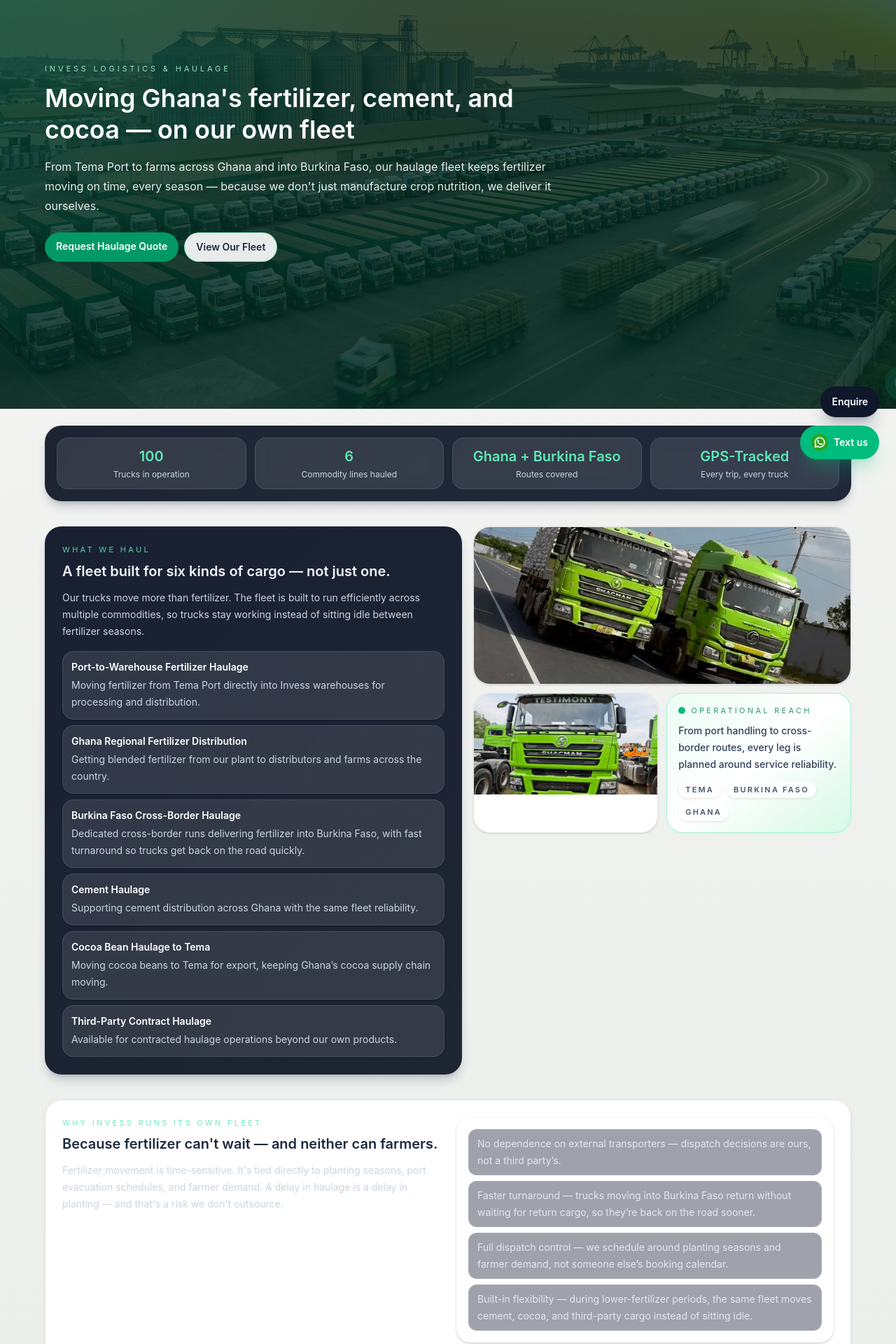
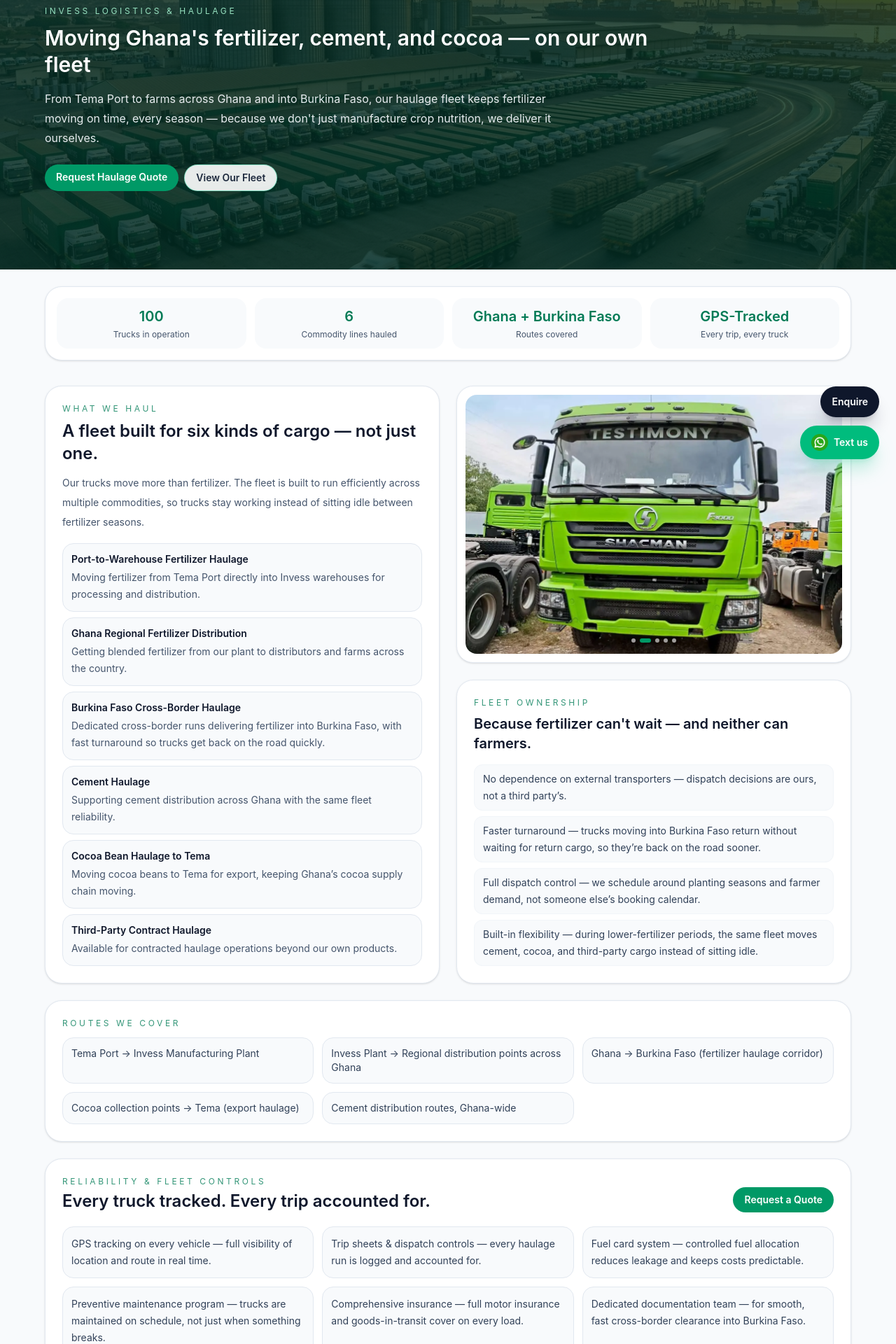
Before and after one commit to InvessAgric/manufacturing, a React (Vite) app: page /fleet in a window 1280 px wide. Shown: the part 120-2040 px from the top of the page at 70% size. Built offline with nearby package versions, Linux system fonts and the light colour scheme.

Commit message:
fleet update

```diff
--- a/src/pages/Fleet.jsx
+++ b/src/pages/Fleet.jsx
@@ -1,5 +1,6 @@
+import { useState, useEffect } from 'react'
 import {
-
+  facilityMainImage,
   fleetBg,
   truckImage,
   truckImage1,
@@ -14,21 +15,25 @@
   truckImage10
 } from '../assets/assetRegistry'
 
-const fleetImages = [
-  { src: truckImage, alt: 'Invess haulage truck' },
-  { src: truckImage1, alt: 'Invess fleet vehicle' },
-  { src: truckImage2, alt: 'Invess logistics truck' },
-  { src: truckImage3, alt: 'Invess cargo truck' },
-  { src: truckImage4, alt: 'Invess transport logistics' },
-  { src: truckImage5, alt: 'Invess fleet operations' },
-  { src: truckImage6, alt: 'Invess haulage support vehicle' },
-  { src: truckImage7, alt: 'Invess distribution truck' },
-  { src: truckImage8, alt: 'Invess truck on route' },
-  { src: truckImage9, alt: 'Invess delivery truck' },
-  { src: truckImage10, alt: 'Invess truck fleet view' }
+const carouselImages = [
+  truckImage,
+  truckImage1,
+  truckImage2,
+  truckImage3,
+  truckImage4
 ]
 
 export default function Fleet() {
+  const [currentIndex, setCurrentIndex] = useState(0)
+
+  useEffect(() => {
+    const timer = setInterval(() => {
+      setCurrentIndex((prevIndex) => (prevIndex + 1) % carouselImages.length)
+    }, 4000) // Changes image every 4 seconds
+
+    return () => clearInterval(timer)
+  }, [])
+
   const highlights = [
     { value: '100', label: 'Trucks in operation' },
     { value: '6', label: 'Commodity lines hauled' },
@@ -70,118 +75,124 @@
   ]
 
   return (
-    <div className="min-h-screen bg-[linear-gradient(180deg,_#f5f5f4_0%,_#e8ece8_100%)] text-slate-800">
+    <div className="min-h-screen bg-slate-50 text-slate-900">
+      {/* Header Banner */}
       <section
-        className="relative flex min-h-[88vh] items-center overflow-hidden px-6 py-24 text-white sm:px-8 lg:px-10"
+        className="relative overflow-hidden px-6 py-24 pt-28 text-white sm:py-28 sm:pt-32"
         style={{ backgroundImage: `linear-gradient(rgba(2, 44, 34, 0.78), rgba(2, 44, 34, 0.82)), url(${fleetBg})`, backgroundSize: 'cover', backgroundPosition: 'center' }}
       >
-        <div className="absolute inset-0 bg-[radial-gradient(circle_at_top_left,_rgba(16,185,129,0.22),_transparent_40%)]" />
-        <div className="relative mx-auto w-full max-w-6xl">
-          <div className="max-w-3xl">
-            <p className="text-[11px] uppercase tracking-[0.35em] text-emerald-200/90">Invess Logistics &amp; Haulage</p>
-            <h1 className="mt-3 text-2xl font-semibold leading-tight sm:text-3xl lg:text-4xl">
+        <div className="mx-auto max-w-6xl">
+          <p className="text-xs uppercase tracking-[0.3em] text-emerald-200/90">Invess Logistics &amp; Haulage</p>
+          <h1 className="mt-3 max-w-4xl text-2xl font-semibold leading-tight sm:text-3xl">
             Moving Ghana&apos;s fertilizer, cement, and cocoa — on our own fleet
           </h1>
-            <p className="mt-4 text-sm leading-7 text-slate-100/95 sm:text-[15px] lg:text-base">
+          <p className="mt-4 max-w-3xl text-sm leading-7 text-slate-100/95 sm:text-base">
             From Tema Port to farms across Ghana and into Burkina Faso, our haulage fleet keeps fertilizer moving on time, every season — because we don&apos;t just manufacture crop nutrition, we deliver it ourselves.
           </p>
 
           <div className="mt-6 flex flex-wrap gap-2">
-              <a href="/contact" className="rounded-full bg-emerald-600 px-4 py-2.5 text-sm font-semibold text-white transition hover:bg-emerald-500">
+            <a href="/contact" className="rounded-full bg-emerald-600 px-4 py-2 text-sm font-semibold text-white transition hover:bg-emerald-500">
               Request Haulage Quote
             </a>
-              <a href="#fleet-overview" className="rounded-full border border-emerald-400/40 bg-white/90 px-4 py-2.5 text-sm font-semibold text-slate-800 transition hover:bg-white">
+            <a href="#fleet-overview" className="rounded-full border border-emerald-400/40 bg-white/90 px-4 py-2 text-sm font-semibold text-slate-800 transition hover:bg-white">
               View Our Fleet
             </a>
           </div>
         </div>
-        </div>
       </section>
 
+      {/* Highlights Grid */}
       <section id="fleet-overview" className="px-6 py-6">
         <div className="mx-auto max-w-6xl">
-          <div className="grid gap-3 rounded-[1.5rem] border border-slate-800/10 bg-[linear-gradient(135deg,_rgba(17,24,39,0.95)_0%,_rgba(15,23,42,0.92)_100%)] p-4 shadow-lg shadow-slate-900/20 grid-cols-2 lg:grid-cols-4">
+          <div className="grid gap-3 rounded-[1.5rem] border border-slate-200 bg-white p-4 shadow-sm sm:grid-cols-2 lg:grid-cols-4">
             {highlights.map((item) => (
-              <div key={item.label} className="rounded-2xl border border-white/10 bg-white/10 p-3 text-center backdrop-blur-sm">
-                <p className="text-xl font-semibold text-emerald-300">{item.value}</p>
-                <p className="mt-1 text-xs text-slate-300">{item.label}</p>
+              <div key={item.label} className="rounded-2xl bg-slate-50 p-3 text-center">
+                <p className="text-xl font-semibold text-emerald-700">{item.value}</p>
+                <p className="mt-1 text-xs text-slate-600">{item.label}</p>
               </div>
             ))}
           </div>
         </div>
       </section>
 
+      {/* Main Core Layout */}
       <section className="px-6 py-3">
-        <div className="mx-auto grid max-w-6xl gap-4 lg:grid-cols-[1.05fr_0.95fr] lg:items-start">
-          <div className="rounded-[1.5rem] border border-slate-800/10 bg-[linear-gradient(135deg,_rgba(15,23,42,0.96)_0%,_rgba(17,24,39,0.94)_100%)] p-5 text-slate-100 shadow-lg shadow-slate-900/20 sm:p-6">
-            <p className="text-[11px] uppercase tracking-[0.3em] text-emerald-300/90">What we haul</p>
-            <h2 className="mt-2 text-lg font-semibold sm:text-xl">A fleet built for six kinds of cargo — not just one.</h2>
-            <p className="mt-3 text-sm leading-6 text-slate-300">
+        <div className="mx-auto grid max-w-6xl gap-6 lg:grid-cols-2 lg:items-start">
+
+          {/* Column 1: What we haul */}
+          <div className="rounded-[1.5rem] border border-slate-200 bg-white p-6 shadow-sm">
+            <p className="text-xs uppercase tracking-[0.3em] text-emerald-700/80">What we haul</p>
+            <h2 className="mt-2 text-xl font-semibold sm:text-2xl">A fleet built for six kinds of cargo — not just one.</h2>
+            <p className="mt-3 leading-7 text-sm text-slate-600">
               Our trucks move more than fertilizer. The fleet is built to run efficiently across multiple commodities, so trucks stay working instead of sitting idle between fertilizer seasons.
             </p>
 
             <ul className="mt-4 space-y-2">
               {services.map((service) => (
-                <li key={service.title} className="rounded-2xl border border-white/10 bg-white/10 px-3 py-3 text-sm text-slate-200 shadow-sm shadow-slate-950/20">
-                  <p className="font-semibold text-white">{service.title}</p>
-                  <p className="mt-1 leading-6 text-slate-300">{service.text}</p>
+                <li key={service.title} className="rounded-2xl border border-slate-200 bg-slate-50 px-3 py-3 text-sm text-slate-700">
+                  <p className="font-semibold text-slate-900">{service.title}</p>
+                  <p className="mt-1 leading-6 text-slate-600">{service.text}</p>
                 </li>
               ))}
             </ul>
           </div>
 
-          <div className="space-y-3">
-            <div className="overflow-hidden rounded-[1.5rem] border border-stone-200 bg-white shadow-sm">
-              <img src={truckImage4} alt="Invess fleet operations" className="h-48 w-full object-cover object-center sm:h-56" loading="lazy" />
-            </div>
-            <div className="grid gap-3 sm:grid-cols-2">
-              <div className="overflow-hidden rounded-[1.5rem] border border-stone-200 bg-white shadow-sm">
-                <img src={truckImage} alt="Invess haulage truck" className="h-32 w-full object-cover object-center sm:h-36" loading="lazy" />
-              </div>
-              <div className="overflow-hidden rounded-[1.5rem] border border-emerald-200 bg-gradient-to-br from-emerald-50 via-white to-emerald-100/80 p-4 shadow-sm shadow-emerald-100/80">
-                <div className="flex items-center gap-2">
-                  <span className="h-2.5 w-2.5 rounded-full bg-emerald-500" />
-                  <p className="text-[11px] uppercase tracking-[0.3em] text-emerald-700/80">Operational reach</p>
-                </div>
-                <p className="mt-2 text-sm font-medium leading-6 text-slate-700">From port handling to cross-border routes, every leg is planned around service reliability.</p>
-                <div className="mt-3 flex flex-wrap gap-2">
-                  <span className="rounded-full bg-white/80 px-2.5 py-1 text-[11px] font-semibold uppercase tracking-[0.2em] text-slate-600 shadow-sm">Tema</span>
-                  <span className="rounded-full bg-white/80 px-2.5 py-1 text-[11px] font-semibold uppercase tracking-[0.2em] text-slate-600 shadow-sm">Burkina Faso</span>
-                  <span className="rounded-full bg-white/80 px-2.5 py-1 text-[11px] font-semibold uppercase tracking-[0.2em] text-slate-600 shadow-sm">Ghana</span>
+          {/* Column 2: Auto-Changing Carousel Container & Fleet Ownership Details */}
+          <div className="space-y-6 lg:sticky lg:top-24">
+            {/* Auto-Changing Carousel Image Card */}
+            <div className="overflow-hidden rounded-[1.5rem] border border-slate-200 bg-white p-3 shadow-sm">
+              <div className="relative w-full overflow-hidden rounded-2xl aspect-[4/3] lg:aspect-[16/11]">
+                {carouselImages.map((src, index) => (
+                  <img
+                    key={index}
+                    src={src}
+                    alt={`Invess haulage truck ${index + 1}`}
+                    className={`absolute inset-0 h-full w-full object-cover transition-opacity duration-1000 ease-in-out ${
+                      index === currentIndex ? 'opacity-100 z-10' : 'opacity-0 z-0'
+                    }`}
+                  />
+                ))}
+
+                {/* Visual Indicators/Dots */}
+                <div className="absolute bottom-4 left-0 right-0 z-20 flex justify-center gap-1.5">
+                  {carouselImages.map((_, index) => (
+                    <button
+                      key={index}
+                      onClick={() => setCurrentIndex(index)}
+                      className={`h-1.5 rounded-full transition-all duration-300 ${
+                        index === currentIndex ? 'w-4 bg-emerald-600' : 'w-1.5 bg-white/60'
+                      }`}
+                      aria-label={`Go to slide ${index + 1}`}
+                    />
+                  ))}
                 </div>
               </div>
             </div>
-          </div>
-        </div>
-      </section>
 
-      <section className="px-6 py-6">
-        <div className="mx-auto max-w-6xl rounded-[1.5rem] border border-slate-200 bg-white p-6 shadow-sm">
-          <div className="grid gap-6 lg:grid-cols-2">
-            <div>
-              <p className="text-[11px] uppercase tracking-[0.3em] text-emerald-300/90">Why Invess runs its own fleet</p>
-              <h2 className="mt-2 text-lg font-semibold sm:text-xl">Because fertilizer can&apos;t wait — and neither can farmers.</h2>
-              <p className="mt-3 text-sm leading-6 text-slate-300">
-                Fertilizer movement is time-sensitive. It&apos;s tied directly to planting seasons, port evacuation schedules, and farmer demand. A delay in haulage is a delay in planting — and that&apos;s a risk we don&apos;t outsource.
-              </p>
-            </div>
-            <div className="rounded-[1.25rem] border border-white/10 bg-white/10 p-4 shadow-sm shadow-slate-950/20 backdrop-blur-sm">
-              <ul className="space-y-2 text-sm leading-6 text-slate-200">
+            {/* Why Invess runs its own fleet Container */}
+            <div className="rounded-[1.5rem] border border-slate-200 bg-white p-6 shadow-sm">
+              <p className="text-xs uppercase tracking-[0.3em] text-emerald-700/80">Fleet Ownership</p>
+              <h2 className="mt-2 text-xl font-semibold">Because fertilizer can&apos;t wait — and neither can farmers.</h2>
+              <ul className="mt-4 space-y-2 text-sm leading-6 text-slate-700">
                 {reasons.map((reason) => (
-                  <li key={reason} className="rounded-xl border border-white/10 bg-slate-900/40 px-3 py-2">{reason}</li>
+                  <li key={reason} className="rounded-xl border border-slate-100 bg-slate-50 px-3 py-2">
+                    {reason}
+                  </li>
                 ))}
               </ul>
             </div>
           </div>
+
         </div>
       </section>
 
+      {/* Routes Map Section */}
       <section className="px-6 py-3">
         <div className="mx-auto max-w-6xl rounded-[1.5rem] border border-slate-200 bg-white p-6 shadow-sm">
-          <p className="text-[11px] uppercase tracking-[0.3em] text-emerald-300/90">Routes we cover</p>
-          <div className="mt-3 grid gap-3 md:grid-cols-2">
+          <p className="text-xs uppercase tracking-[0.3em] text-emerald-700/80">Routes we cover</p>
+          <div className="mt-3 grid gap-3 sm:grid-cols-2 lg:grid-cols-3">
             {routes.map((route) => (
-              <div key={route} className="rounded-2xl border border-white/10 bg-slate-900/50 px-3 py-3 text-sm text-slate-200 shadow-sm shadow-slate-950/20">
+              <div key={route} className="rounded-2xl border border-slate-200 bg-slate-50 px-3 py-3 text-sm text-slate-700">
                 {route}
               </div>
             ))}
@@ -189,26 +200,24 @@
         </div>
       </section>
 
+      {/* Management and Fleet Controls */}
       <section className="px-6 pb-12 pt-3">
-        <div className="mx-auto max-w-6xl rounded-[1.5rem] border border-slate-800/10 bg-[linear-gradient(135deg,_rgba(15,23,42,0.97)_0%,_rgba(17,24,39,0.94)_100%)] p-6 text-slate-100 shadow-lg shadow-slate-900/20">
+        <div className="mx-auto max-w-6xl rounded-[1.5rem] border border-slate-200 bg-white p-6 text-slate-900 shadow-sm">
           <div className="flex flex-col gap-3 md:flex-row md:items-end md:justify-between">
             <div>
-              <p className="text-[11px] uppercase tracking-[0.3em] text-emerald-300/90">Reliability &amp; fleet controls</p>
-              <h2 className="mt-1 text-lg font-semibold sm:text-xl">Every truck tracked. Every trip accounted for.</h2>
+              <p className="text-xs uppercase tracking-[0.3em] text-emerald-700/80">Reliability &amp; fleet controls</p>
+              <h2 className="mt-1 text-xl font-semibold sm:text-2xl">Every truck tracked. Every trip accounted for.</h2>
             </div>
             <div className="flex flex-wrap gap-2">
               <a href="/contact" className="rounded-full bg-emerald-600 px-4 py-2 text-sm font-semibold text-white transition hover:bg-emerald-500">
                 Request a Quote
-              </a>
-              <a href="/contact" className="rounded-full border border-white/10 bg-white/10 px-4 py-2 text-sm font-semibold text-slate-100 transition hover:bg-white/20">
-                Talk to Our Logistics Team
               </a>
             </div>
           </div>
 
           <div className="mt-5 grid gap-3 md:grid-cols-2 xl:grid-cols-3">
             {controls.map((item) => (
-              <div key={item} className="rounded-2xl border border-white/10 bg-slate-900/50 p-3 text-sm leading-6 text-slate-200 shadow-sm shadow-slate-950/20">
+              <div key={item} className="rounded-2xl border border-slate-200 bg-slate-50 p-3 text-sm leading-6 text-slate-700">
                 {item}
               </div>
             ))}
```
Lines whose indentation alone changed are shown as unchanged.
